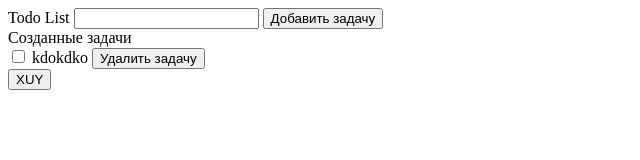
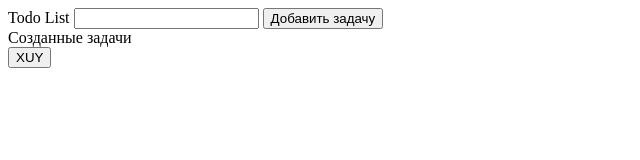
Before and after one commit to maykilz/TodoList-2, a plain HTML site: page index.html in a window 1280 px wide. Shown: the whole page, without its empty margins (0-640 px from the left). Drawn offline with Linux system fonts and the light colour scheme.

Commit message:
Update index.html

```diff
--- a/index.html
+++ b/index.html
@@ -13,11 +13,7 @@
     <br />
     <span>Созданные задачи</span>
     <div class="todoitems">
-      <div class="todoitem">
-        <input type="checkbox" class="todoComplete" id="" />
-        <span class="todotitle">kdokdko</span>
-        <button class="removeItem" id="">Удалить задачу</button>
-      </div>
+
     </div>
     <button onclick="sss(5);">XUY</button>
     <template class="todoTemplate">
```
